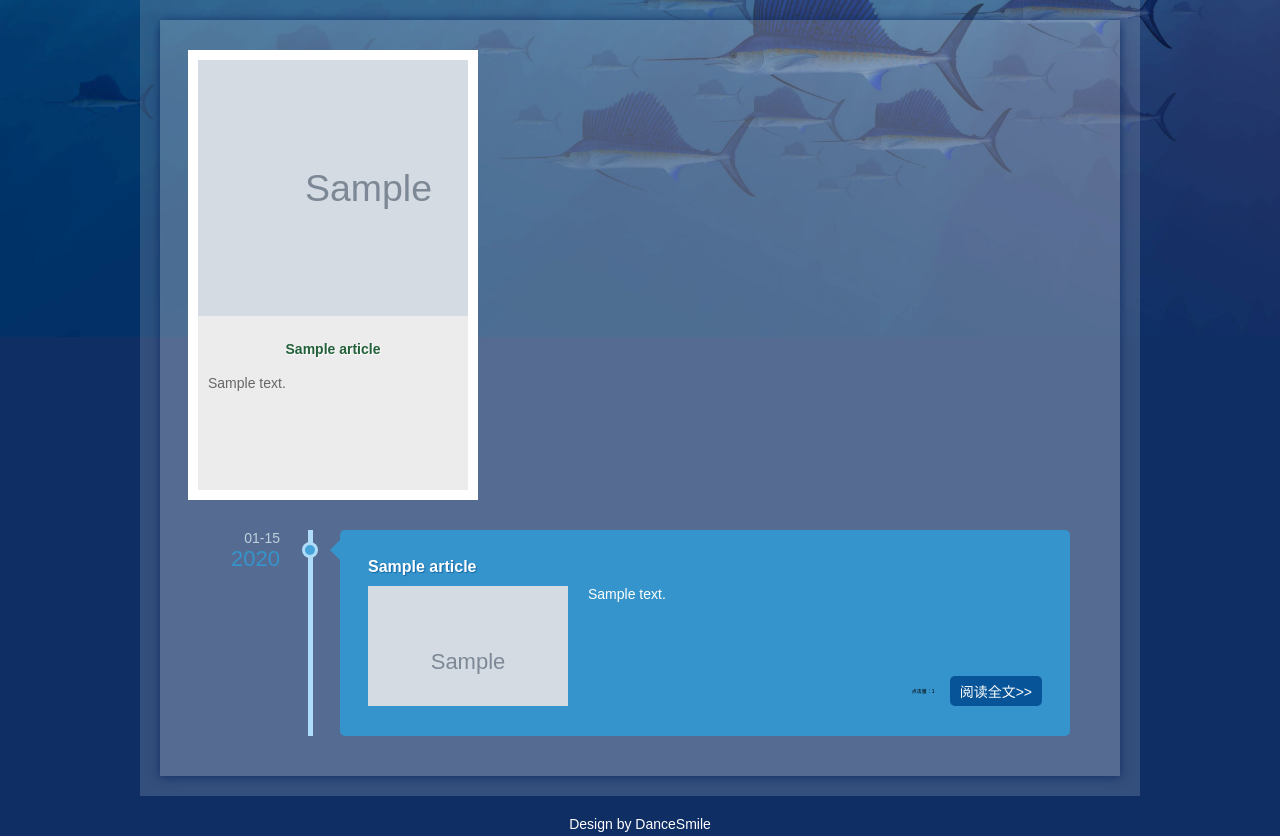
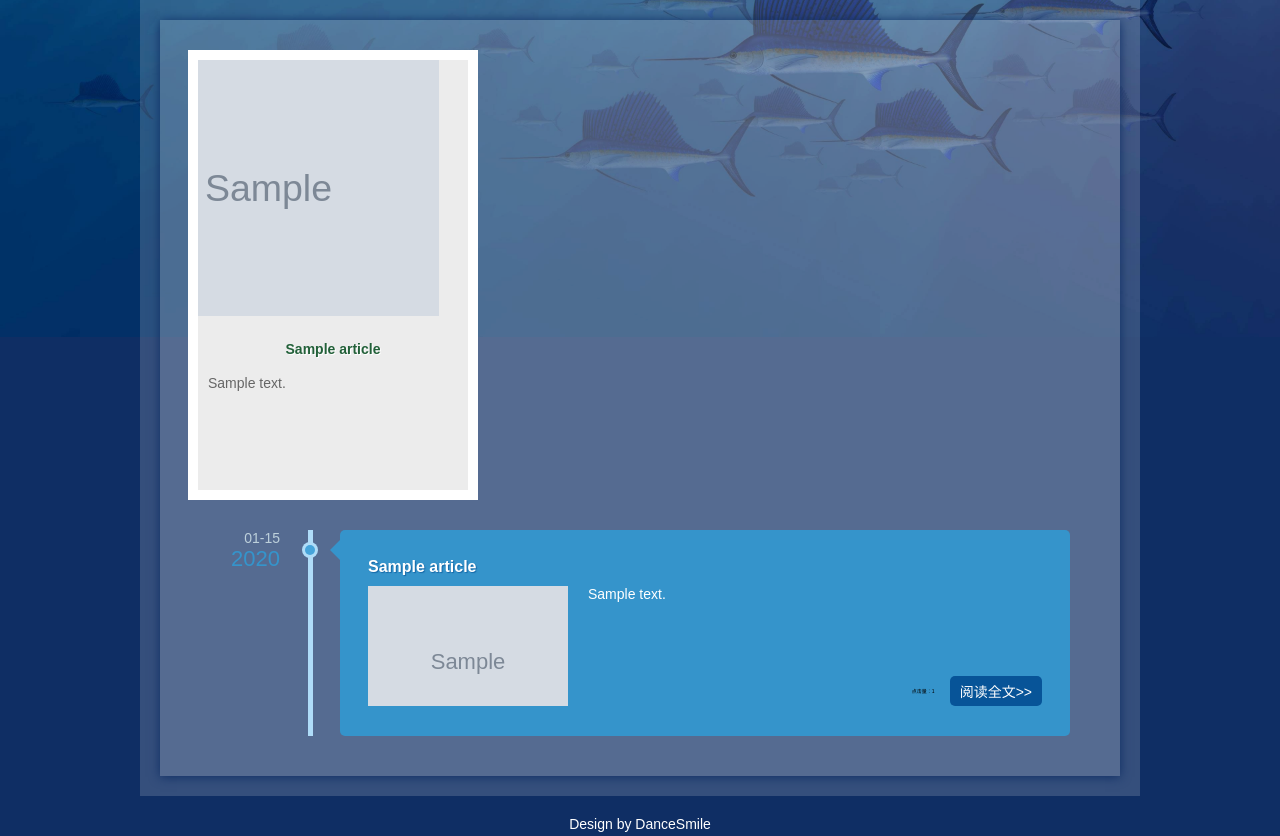
Before and after one commit to denjay/mysite, a Django app: page / in a window 1280 px wide. Shown: the part 205-1041 px from the top of the page. Run offline with Django 3.2, Linux system fonts and the light colour scheme; tables that the repository leaves empty hold one stand-in row (values such as "Sample post"); grey boxes marked "Sample" are stand-in pictures; some libraries are stand-ins or nearby versions.

Commit message:
增加网站图标并优化图片显示

```diff
--- a/mysite/articles/views.py
+++ b/mysite/articles/views.py
@@ -2,7 +2,7 @@ from django.shortcuts import render
 from .models import Articles, Classification
 from django.core.paginator import Paginator
 
-ARTICLES_NUM_PER_PAGE = 2
+ARTICLES_NUM_PER_PAGE = 10
 
 
 def get_pages_range(page, paginator):
--- a/mysite/static/css/timeline.css
+++ b/mysite/static/css/timeline.css
@@ -26,7 +26,7 @@
 /* blog */
 .blog { margin: 30px 20px; overflow: hidden }
 .blog figure { background: #ececec; border: #FFF 10px solid; width: 270px; height: 430px; float: left; margin: 0 8px 0; overflow: hidden }
-.blog figure img { display: block; margin: auto; height: 256px; overflow: hidden; }
+.blog figure img { display: block; margin-left: -100px; height: 256px; overflow: hidden; }
 .blog figure p { font-size: 14px; text-shadow: #fff 1px 1px 0px; line-height: 26px; text-align: center; font-weight: bold }
 .blog figure p a { color: #226039; }
 .blog figure figcaption { padding: 10px; line-height: 22px; color: #666; }
--- a/mysite/templates/articles/index.html
+++ b/mysite/templates/articles/index.html
@@ -7,8 +7,7 @@
     {% for topArticle in topArticles %}
     <figure>
         <ul>
-            <a href="/articles/detail/{{ topArticle.id }}"><img
-                    src="/media/{{ topArticle.cover }}"><span>点击查看全文</span></a>
+            <a href="/articles/detail/{{ topArticle.id }}"><img src="/media/{{ topArticle.cover }}"><span>点击查看全文</span></a>
         </ul>
         <p><a href="/articles/detail/{{ topArticle.id }}">{{ topArticle.title | truncatechars:'21' }}</a></p>
         <figcaption>{{ topArticle.content | striptags | truncatechars:'90' }}</figcaption>
--- a/mysite/templates/base.html
+++ b/mysite/templates/base.html
@@ -5,6 +5,7 @@
     <title>{{ title }} - 丁先杰的个人博客</title>
     <meta name="keywords" content="个人博客,丁先杰个人博客,丁先杰"/>
     <meta name="description" content="丁先杰个人博客，记录生活，分享学习心得！"/>
+    <link rel="shortcut icon" href="/static/images/favicon.ico" type="image/x-icon" />
     <link href="/static/css/base.css" rel="stylesheet">
     {% block head %}
     {% endblock head %}
```
Also changed, not shown: mysite/static/images/favicon.ico (added).
